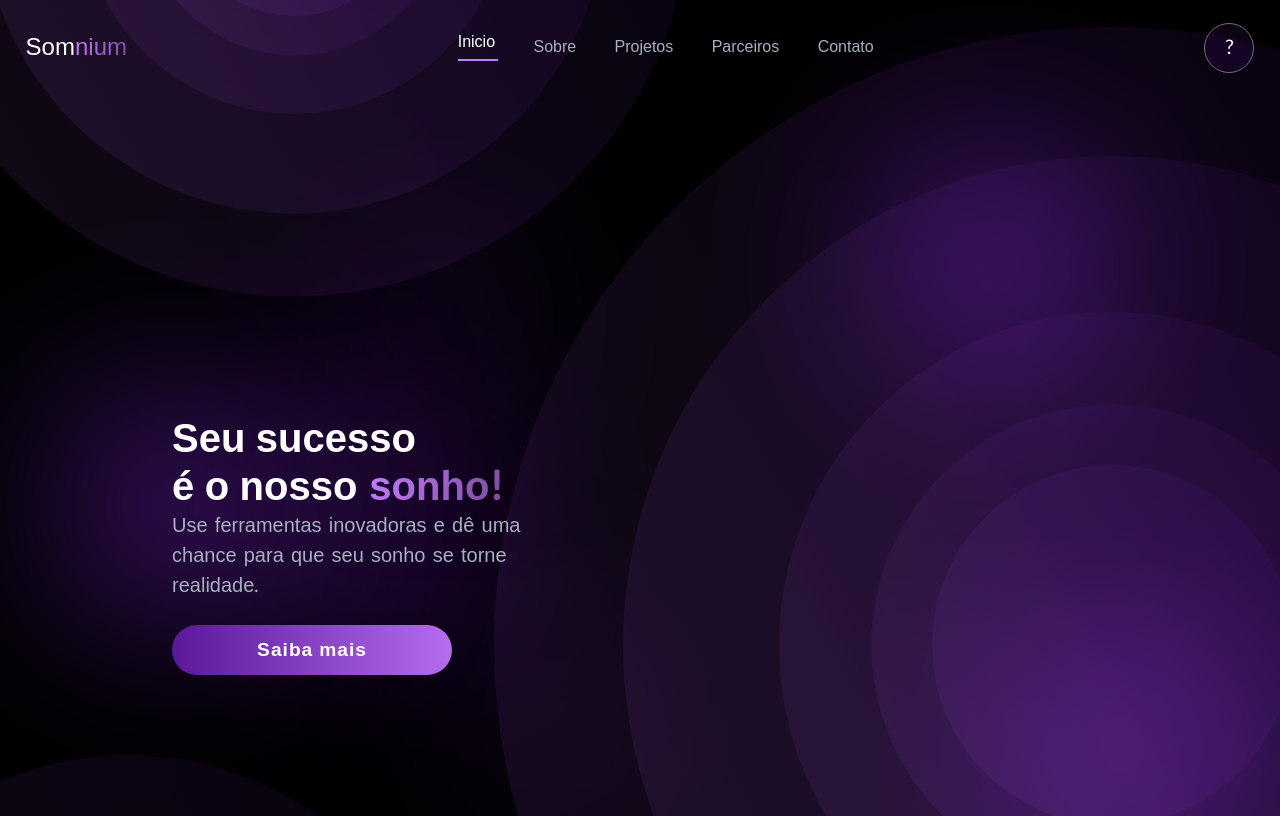
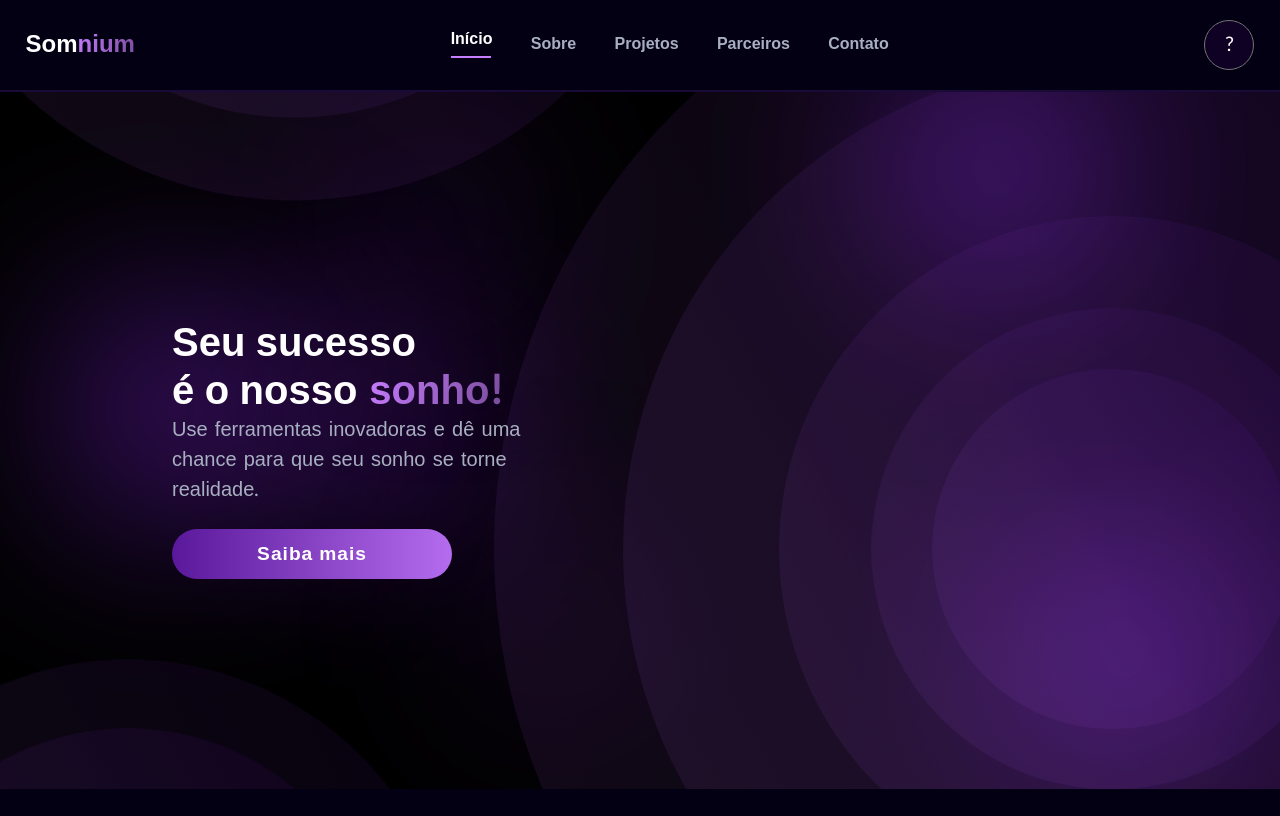
Before and after one commit to Somnium-Git/landing-page, a Next.js app in the folder frontend/: page / in a window 1280 px wide. Shown: the top 816 px of the page. Built offline with nearby package versions, Linux system fonts and the light colour scheme.

Commit message:
Revert "Menu hamburguer em parte feito"
This reverts commit f50fa343af1b078438c20a64d1651239de4145c4.

```diff
--- a/frontend/src/components/Header/Header.tsx
+++ b/frontend/src/components/Header/Header.tsx
@@ -1,10 +1,17 @@
-'use client'
+"use client";
 
-import styles from "./Header.module.css";
+// import styles from "./Header.module.css";
+import { useRouter, usePathname } from "next/navigation";
 import { useRef, useState, useEffect } from "react";
+import { DialogTrigger } from "@radix-ui/react-dialog";
 import Text from "../Text/Text";
+import Modal from "../Modal/Modal";
+// import Link from "next/link";
 
 export default function Header() {
+  const router = useRouter();
+  const pathname = usePathname();
+
   const homeRef = useRef<HTMLDivElement>(null);
   const aboutRef = useRef<HTMLDivElement>(null);
   const projectsRef = useRef<HTMLDivElement>(null);
@@ -16,9 +23,7 @@ export default function Header() {
   const [currentScreen, setCurrentScreen] = useState("home");
   const [position, setPosition] = useState(0);
   const [linePosition, setLinePosition] = useState(0);
-  const [width, setWidth] = useState(40)
-  const [isMenuOpen, setIsMenuOpen] = useState(false);
-  const toggleMenu = () => setIsMenuOpen(!isMenuOpen);
+  const [width, setWidth] = useState(40);
 
   useEffect(() => {
     const updateLinePosition = () => {
@@ -32,106 +37,180 @@ export default function Header() {
   }, []);
 
   const changeScreen = async (screen: string) => {
-    if(screen === "home") {
-      if(homeRef.current) {
+    if (pathname !== "/") {
+      router.push(`/#${screen}`);
+      return;
+    }
+
+    const section = document.getElementById(screen);
+    if (section) {
+      section.scrollIntoView({ behavior: "smooth" });
+    }
+
+    // Atualize a linha e o destaque normalmente:
+    if (screen === "home") {
+      if (homeRef.current) {
         setPosition(Math.round(homeRef.current.getBoundingClientRect().x));
-        setWidth(Math.round(homeRef.current.clientWidth))
+        setWidth(Math.round(homeRef.current.clientWidth));
       }
-    }else if(screen === "about") {
-      if(aboutRef.current) {
+    } else if (screen === "about") {
+      if (aboutRef.current) {
         setPosition(Math.round(aboutRef.current.getBoundingClientRect().x));
-        setWidth(Math.round(aboutRef.current.clientWidth))
+        setWidth(Math.round(aboutRef.current.clientWidth));
       }
-    }else if(screen === "projects") {
-      if(projectsRef.current) {
+    } else if (screen === "projects") {
+      if (projectsRef.current) {
         setPosition(Math.round(projectsRef.current.getBoundingClientRect().x));
-        setWidth(Math.round(projectsRef.current.clientWidth))
+        setWidth(Math.round(projectsRef.current.clientWidth));
       }
-    }else if(screen === "partners") {
-      if(partnersRef.current) {
+    } else if (screen === "partners") {
+      if (partnersRef.current) {
         setPosition(Math.round(partnersRef.current.getBoundingClientRect().x));
-        setWidth(Math.round(partnersRef.current.clientWidth))
+        setWidth(Math.round(partnersRef.current.clientWidth));
       }
-    }else if(screen === "contact") {
-      if(contactRef.current) {
+    } else if (screen === "contact") {
+      if (contactRef.current) {
         setPosition(Math.round(contactRef.current.getBoundingClientRect().x));
-        setWidth(Math.round(contactRef.current.clientWidth))
+        setWidth(Math.round(contactRef.current.clientWidth));
       }
     }
 
     setCurrentScreen(screen);
-  }
+  };
 
-  const changePosition = (screen: string) => {
-
-    setPosition(position);
-  }
+  // const changePosition = (screen: string) => {
+  //   setPosition(position);
+  // }
 
   return (
-    <header
-    className="text-white font-KantumruyPro w-full h-[12dvh] flex justify-between items-center p-[2dvw]"
+    <header className="bg-[#040013] outline-2 outline-[#1A0A37] z-50 fixed text-white w-full flex justify-between items-center px-[2dvw] py-4">
+      <div
+        ref={homeRef}
+        className="font-bold cursor-pointer flex"
+        onClick={() => {
+          changeScreen("home");
+        }}
       >
-      <div className="md:hidden cursor-pointer z-50" onClick={toggleMenu}>
-        <span className="block w-6 h-0.5 bg-white mb-1"></span>
-        <span className="block w-6 h-0.5 bg-white mb-1"></span>
-        <span className="block w-6 h-0.5 bg-white"></span>
+        <Text color="#FFFFFF" size="1.5rem">
+          Som
+        </Text>
+        <Text isGradient={true} size="1.5rem">
+          nium
+        </Text>
       </div>
 
-      <div className={`${isMenuOpen ? "flex" : "hidden"} md:hidden flex-col absolute top-0 left-0 w-full h-screen bg-[#1f1f1f] items-center justify-center gap-8`}>
-        <div onClick={() => { changeScreen("home"); setIsMenuOpen(false); }}>
-          <Text color={currentScreen === "home" ? "#FFFFFF" : "#A8AFC1"} size="1rem">Início</Text>
+      <section className="hidden flex-col font-bold md:flex md:rounded-4xl md:px-8 md:py-4">
+        <section className="flex gap-[3dvw]">
+          <div
+            ref={homeRef}
+            className={
+              currentScreen === "home"
+                ? "cursor-pointer translate-y-[-5px] transition-all duration-200"
+                : "cursor-pointer translate-y-[0px] transition-all duration-200"
+            }
+            onClick={() => {
+              changeScreen("home");
+            }}
+          >
+            <Text
+              color={currentScreen === "home" ? "#FFFFFF" : "#A8AFC1"}
+              size="1rem"
+            >
+              Início
+            </Text>
           </div>
-        <div onClick={() => { changeScreen("about"); setIsMenuOpen(false); }}>
-          <Text color={currentScreen === "about" ? "#FFFFFF" : "#A8AFC1"} size="1rem">Sobre</Text>
+          <div
+            ref={aboutRef}
+            className={
+              currentScreen === "about"
+                ? "cursor-pointer translate-y-[-5px] transition-all duration-200"
+                : "cursor-pointer translate-y-[0px] transition-all duration-200"
+            }
+            onClick={() => {
+              changeScreen("about");
+            }}
+          >
+            <Text
+              color={currentScreen === "about" ? "#FFFFFF" : "#A8AFC1"}
+              size="1rem"
+            >
+              Sobre
+            </Text>
           </div>
-        <div onClick={() => { changeScreen("projects"); setIsMenuOpen(false); }}>
-          <Text color={currentScreen === "projects" ? "#FFFFFF" : "#A8AFC1"} size="1rem">Projetos</Text>
+          <div
+            ref={projectsRef}
+            className={
+              currentScreen === "projects"
+                ? "cursor-pointer translate-y-[-5px] transition-all duration-200"
+                : "cursor-pointer translate-y-[0px] transition-all duration-200"
+            }
+            onClick={() => {
+              changeScreen("projects");
+            }}
+          >
+            <Text
+              color={currentScreen === "projects" ? "#FFFFFF" : "#A8AFC1"}
+              size="1rem"
+            >
+              Projetos
+            </Text>
           </div>
-        <div onClick={() => { changeScreen("partners"); setIsMenuOpen(false); }}>
-          <Text color={currentScreen === "partners" ? "#FFFFFF" : "#A8AFC1"} size="1rem">Parceiros</Text>
+          <div
+            ref={partnersRef}
+            className={
+              currentScreen === "partners"
+                ? "cursor-pointer translate-y-[-5px] transition-all duration-200"
+                : "cursor-pointer translate-y-[0px] transition-all duration-200"
+            }
+            onClick={() => {
+              changeScreen("partners");
+            }}
+          >
+            <Text
+              color={currentScreen === "partners" ? "#FFFFFF" : "#A8AFC1"}
+              size="1rem"
+            >
+              Parceiros
+            </Text>
           </div>
-        <div onClick={() => { changeScreen("contact"); setIsMenuOpen(false); }}>
-          <Text color={currentScreen === "contact" ? "#FFFFFF" : "#A8AFC1"} size="1rem">Contato</Text>
-        </div>
-      </div>
-
-
-      <div className="font-medium cursor-pointer flex"><Text color="#FFFFFF" size="1.5rem">Som</Text><Text isGradient={true} size="1.5rem">nium</Text></div>
-      <section className="hidden md:flex gap-[3dvw]">
-      <section className="flex flex-col">
-        <section className="flex gap-[3dvw] ">
-          <div ref={homeRef} className={currentScreen === 'home' ? "cursor-pointer translate-y-[-5px] transition-all duration-200"
+          <div
+            ref={contactRef}
+            className={
+              currentScreen === "contact"
+                ? "cursor-pointer translate-y-[-5px] transition-all duration-200"
                 : "cursor-pointer translate-y-[0px] transition-all duration-200"
-            } onClick={() => {changeScreen("home")}}>
-            <Text color={currentScreen === "home" ? "#FFFFFF" : "#A8AFC1"} size="1rem">Inicio</Text>
-          </div>
-          <div ref={aboutRef} className={currentScreen === 'about' ?
-            "cursor-pointer translate-y-[-5px] transition-all duration-200" : "cursor-pointer translate-y-[0px] transition-all duration-200"
-            }  onClick={() => {changeScreen("about")}}>
-            <Text color={currentScreen === "about" ? "#FFFFFF" : "#A8AFC1"} size="1rem">Sobre</Text>
-          </div>
-          <div ref={projectsRef} className={currentScreen === 'projects' ?
-            "cursor-pointer translate-y-[-5px] transition-all duration-200" : "cursor-pointer translate-y-[0px] transition-all duration-200"
-            } onClick={() => {changeScreen("projects")}}>
-            <Text color={currentScreen === "projects" ? "#FFFFFF" : "#A8AFC1"} size="1rem">Projetos</Text>
-          </div>
-          <div ref={partnersRef} className={currentScreen === 'partners' ?
-            "cursor-pointer translate-y-[-5px] transition-all duration-200" : "cursor-pointer translate-y-[0px] transition-all duration-200"
-            } onClick={() => {changeScreen("partners")}}>
-            <Text color={currentScreen === "partners" ? "#FFFFFF" : "#A8AFC1"} size="1rem">Parceiros</Text>
-          </div>
-          <div ref={contactRef} className={currentScreen === 'contact' ?
-            "cursor-pointer translate-y-[-5px] transition-all duration-200" : "cursor-pointer translate-y-[0px] transition-all duration-200"
-            } onClick={() => {changeScreen("contact")}}>
-            <Text color={currentScreen === "contact" ? "#FFFFFF" : "#A8AFC1"} size="1rem">Contato</Text>
+            }
+            onClick={() => {
+              changeScreen("contact");
+            }}
+          >
+            <Text
+              color={currentScreen === "contact" ? "#FFFFFF" : "#A8AFC1"}
+              size="1rem"
+            >
+              Contato
+            </Text>
           </div>
         </section>
-        <div ref={lineRef}
-        style={{ transform: `${currentScreen != 'home' ? `translateX(${position - linePosition}px)` : ''}`, width: `${width}px` }}
-        className={"transition-all duration-200 ease-in-out bg-[#C77DFF] w-[40px] h-[2px]"}
+        <div
+          ref={lineRef}
+          style={{
+            transform: `${
+              currentScreen != "home"
+                ? `translateX(${position - linePosition}px)`
+                : ""
+            }`,
+            width: `${width}px`,
+          }}
+          className={
+            "transition-all duration-200 ease-in-out bg-[#C77DFF] w-[40px] h-[2px]"
+          }
         ></div>
       </section>
-      </section>
+
+      <Modal
+        trigger={
+          <DialogTrigger asChild>
             <div
               className="
                 w-[50px] h-[50px] rounded-full bg-[rgba(60,9,108,0.2)]
@@ -140,6 +219,24 @@ export default function Header() {
             >
               ?
             </div>
+          </DialogTrigger>
+        }
+        title="Sobre a Somnium"
+        description="Descrição breve sobre a Somnium"
+      >
+        <p className="text-justify text-[#f6f6f6] text-sm text-muted-foreground">
+          A Somnium é uma empresa desenvolvedora de software que se dedica a
+          criar soluções inovadoras e personalizadas para atender às
+          necessidades dos nossos clientes. Nossa equipe é composta por
+          profissionais apaixonados por tecnologia e comprometidos em entregar
+          produtos de alta qualidade. Trabalhamos com as mais recentes
+          tecnologias e metodologias ágeis para garantir eficiência e agilidade
+          em nossos projetos. Na Somnium, acreditamos que a colaboração e a
+          comunicação são fundamentais para o sucesso, por isso mantemos um
+          diálogo aberto com nossos clientes durante todo o processo de
+          desenvolvimento.
+        </p>
+      </Modal>
     </header>
-  )
+  );
 }
```
Lines whose indentation alone changed are shown as unchanged.
